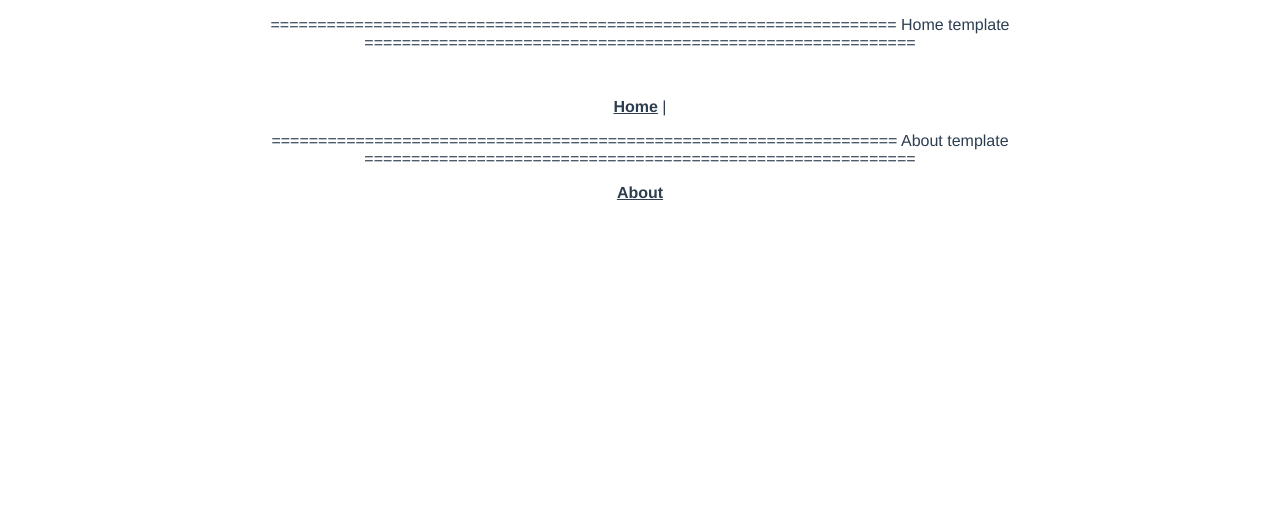
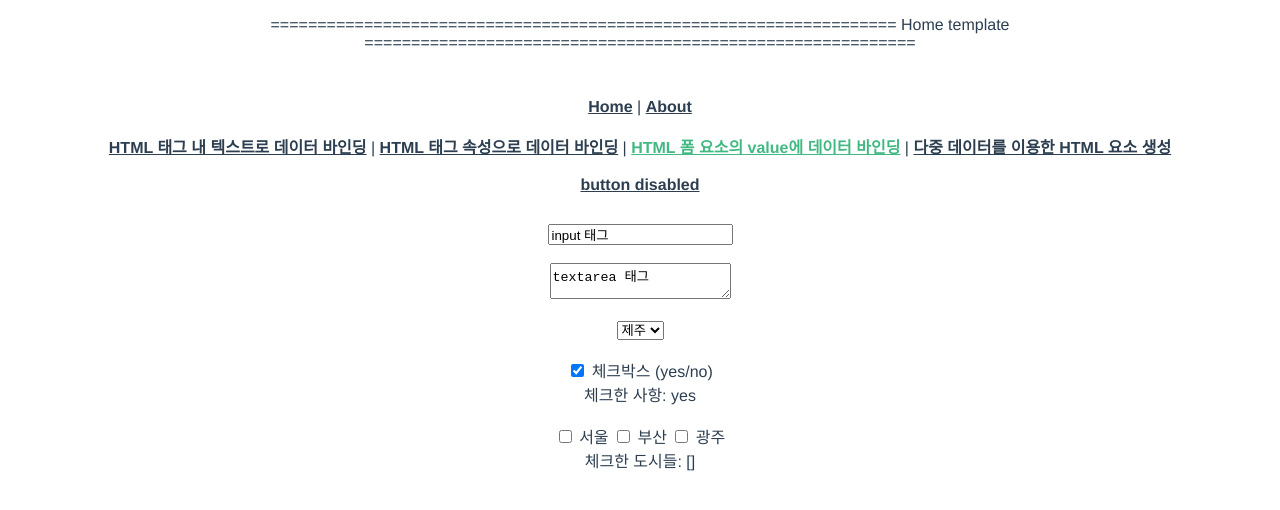
Before and after one commit to LeticiaKang/PracticeCuriosities, a Vue app in the folder vue-project-01/: page /dataBindingValue in a window 1280 px wide. Shown: the top 510 px of the page. Built offline with nearby package versions, Linux system fonts and the light colour scheme.

Commit message:
[프로젝트 투입 일주일 전] 5장. 데이터 바인딩
- 각 태그 및 타입별 데이터 바인딩 방법
- 버튼 비활성화 사용 방법

```diff
--- a/vue-project-01/src/App.vue
+++ b/vue-project-01/src/App.vue
@@ -2,8 +2,21 @@
   <p> =================================================================== Home template =========================================================== </p> <!-- 구분석 -->
   <nav>
     <router-link to="/">Home</router-link> |
-    <p> =================================================================== About template =========================================================== </p> <!-- 구분석 -->
+    <!-- <p> =================================================================== About template =========================================================== </p> 구분석 -->
     <router-link to="/about">About</router-link>
+    <br>
+    <br>
+    <!-- <p> =================================================================== About template =========================================================== </p> 구분석 -->
+    <router-link to="/dataBindingTagText">HTML 태그 내 텍스트로 데이터 바인딩</router-link> |
+    <!-- <p> =================================================================== About template =========================================================== </p> 구분석 -->
+    <router-link to="/dataBindingTagData">HTML 태그 속성으로 데이터 바인딩</router-link> |
+    <!-- <p> =================================================================== About template =========================================================== </p> 구분석 -->
+    <router-link to="/dataBindingValue">HTML 폼 요소의 value에 데이터 바인딩</router-link> |
+    <!-- <p> =================================================================== About template =========================================================== </p> 구분석 -->
+    <router-link to="/dataBindingMultiData">다중 데이터를 이용한 HTML 요소 생성</router-link>
+    <br>
+    <br>
+    <router-link to="/dataBindingButton">button disabled</router-link>
   </nav>
   <router-view/>  <!-- 라우팅 컴포넌트, 현재 라우트에 맞는 컴포넌트를 동적으로 표시한다.
                         Home이나 About 메뉴를 클릭하면 해당하는 하위 템플릿(컴포넌트)가 <router-view/> 태그가 있는 영역에 표시되는 것-->
--- a/vue-project-01/src/router/index.js
+++ b/vue-project-01/src/router/index.js
@@ -14,6 +14,31 @@ const routes = [
     // this generates a separate chunk (about.[hash].js) for this route
     // which is lazy-loaded when the route is visited.
     component: () => import(/* webpackChunkName: "about" */ '../views/AboutView.vue')
+  },
+  {
+    path: '/dataBindingTagText',
+    name: 'dataBindingTagText',
+    component: () => import(/* webpackChunkName: "about" */ '../views/DataBindingTagText.vue')
+  },
+  {
+    path: '/dataBindingTagData',
+    name: 'dataBindingTagData',
+    component: () => import(/* webpackChunkName: "about" */ '../views/DataBindingTagData.vue')
+  },
+  {
+    path: '/dataBindingValue',
+    name: 'dataBindingValue',
+    component: () => import(/* webpackChunkName: "about" */ '../views/DataBindingValue.vue')
+  },
+  {
+    path: '/dataBindingMultiData',
+    name: 'dataBindingMultiData',
+    component: () => import(/* webpackChunkName: "about" */ '../views/DataBindingMultiData.vue')
+  },
+  {
+    path: '/dataBindingButton',
+    name: 'dataBindingButton',
+    component: () => import(/* webpackChunkName: "about" */ '../views/DataBindingButton.vue')
   }
 ]
 
--- /dev/null
+++ b/vue-project-01/src/views/DataBindingButton.vue
@@ -0,0 +1,17 @@
+<template>
+  <div>
+    <input type="text" v-model="textValue" />
+    <button type="button" v-bind:disabled="textValue==''">Click</button>
+    <p>입력을 해야 버튼이 활성화된다.</p>
+  </div>
+</template>
+
+<script>
+export default {
+  data() {
+    return {
+      textValue: "",
+    }
+  },
+}
+</script>
--- /dev/null
+++ b/vue-project-01/src/views/DataBindingMultiData.vue
@@ -0,0 +1,15 @@
+<template>
+  <ul>
+    <li v-for="item in items" :key="item">{{ item }}</li>
+  </ul>
+</template>
+
+<script>
+export default {
+  data() {
+    return {
+      items: ['사과', '바나나', '체리']
+    }
+  }
+}
+</script>
--- /dev/null
+++ b/vue-project-01/src/views/DataBindingTagData.vue
@@ -0,0 +1,13 @@
+<template>
+  <div v-bind:title="tooltipMessage">마우스를 위에 올려보세요.</div>
+</template>
+
+<script>
+export default {
+  data() {
+    return {
+      tooltipMessage: '이것은 툴팁 메시지입니다.'
+    }
+  },
+}
+</script>
--- /dev/null
+++ b/vue-project-01/src/views/DataBindingTagText.vue
@@ -0,0 +1,13 @@
+<template>
+  <p>{{ message }}</p>
+</template>
+
+<script>
+export default {
+  data() {
+    return {
+      message: '안녕하세요!'
+    }
+  },
+}
+</script>
--- /dev/null
+++ b/vue-project-01/src/views/DataBindingValue.vue
@@ -0,0 +1,43 @@
+<template>
+  <!-- 사용자로부터 데이터를 입력받을 수 있는 필드를 form element라고 한다.  -->
+  <!-- 기본 타입은 text로 type="number"로 변경하여 숫자 값을 입력할 수 있다.
+        v-model.number="numberModel"로 데이터를 바인딩할 수 ㅇㅆ고, 이렇게 하면 나중에 프로그램 코드 내에서 사용자 입력한 값이 문자가 아닌 숫자로 관리된다. -->
+  <input v-model="inputValue" />
+  <br>
+  <br>
+  <textarea v-model="textareaValue" ></textarea>
+  <br>
+  <br>
+  <select v-model="city">
+    <option value="01">서울</option>
+    <option value="021">부산</option>
+    <option value="064">제주</option>
+  </select>
+  <br>
+  <br>
+  <input type="checkbox" v-model="checked" true-value="yes" false-value="no"> 체크박스 (yes/no)
+  <br>
+  <span>체크한 사항: {{ checked }}</span>
+  <br>
+  <br>
+  <label><input type="checkbox" v-model="checkedCities" value="서울"> 서울 </label>
+  <label><input type="checkbox" v-model="checkedCities" value="부산"> 부산 </label>
+  <label><input type="checkbox" v-model="checkedCities" value="광주"> 광주 </label>  <!-- value값으로 인식한다. -->
+  <br>
+  <span>체크한 도시들: {{ checkedCities }}</span>
+</template>
+
+<script>
+export default {
+  data() {
+    return {
+      //초기 보여질 값
+      inputValue: 'input 태그',
+      textareaValue: 'textarea 태그',
+      city: "064",
+      checked: "yes", // 체크가 되면 'yes', 해제되면 'no'
+      checkedCities: [], // 체크된 도시들의 배열
+    }
+  },
+}
+</script>
```
